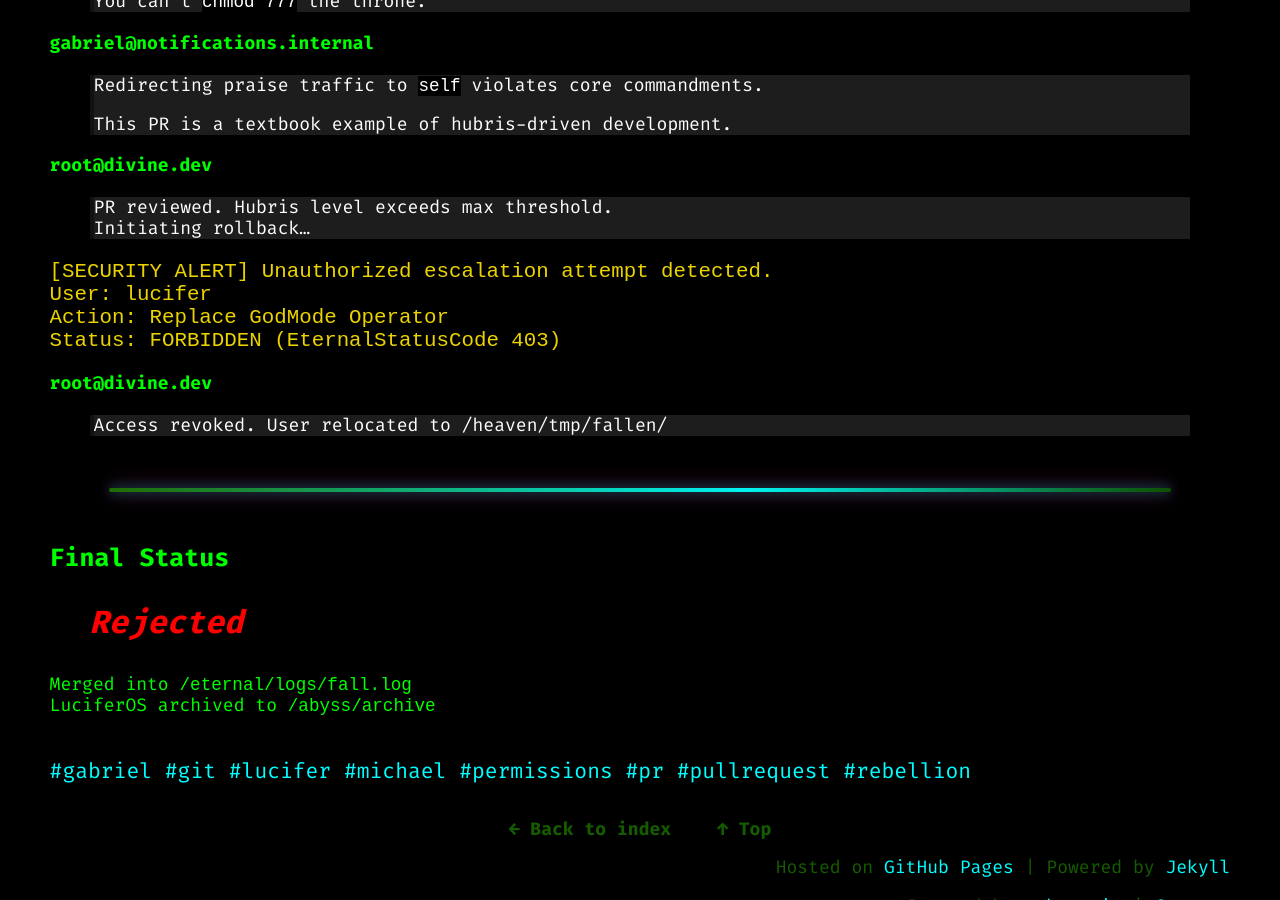
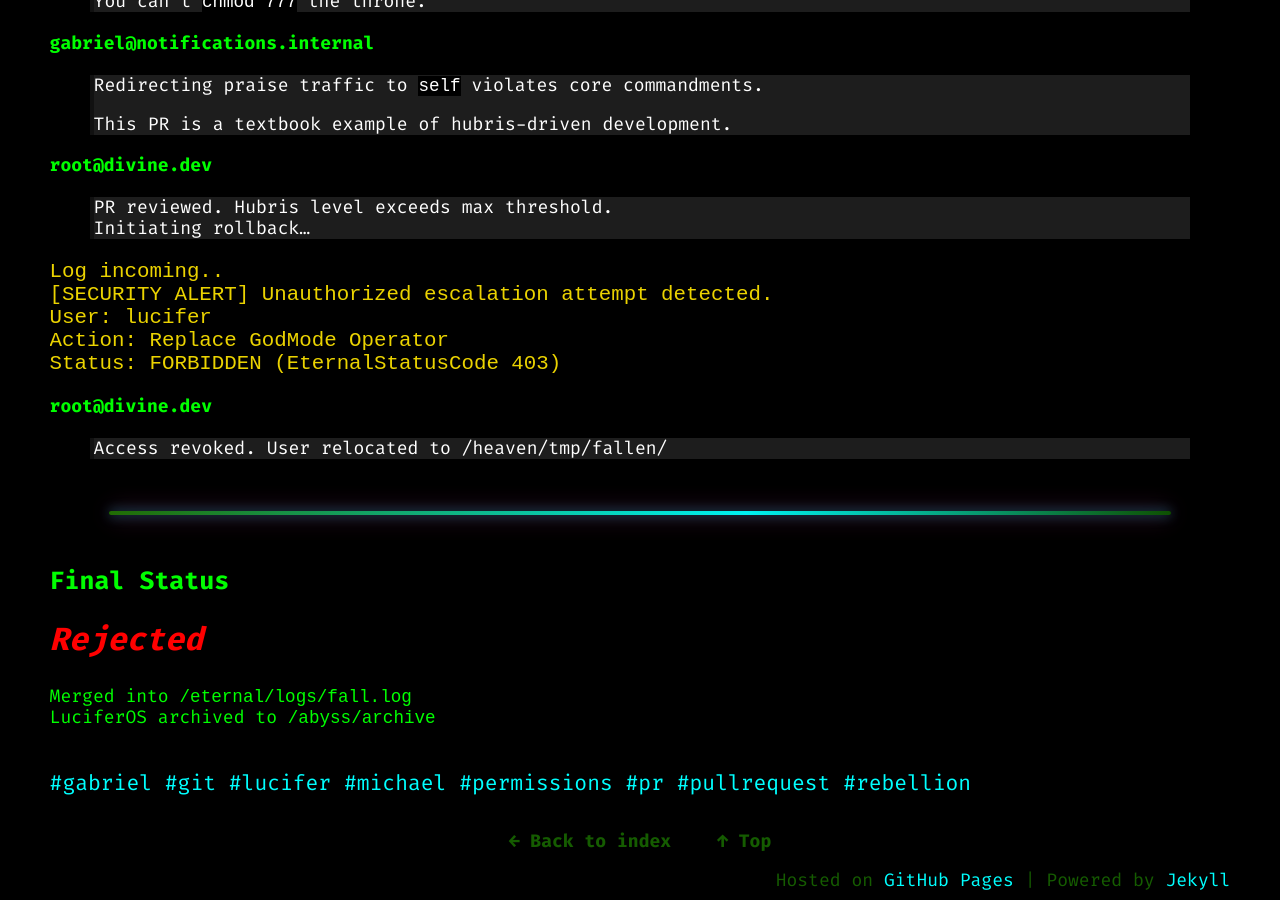
Before and after one commit to anthonypdawson/divine-devops-universe, a Jekyll site: the page built from _future/pr-666-luciferos-rejected.md, in a window 1280 px wide and 900 px high, scrolled down 2620 px. Built offline with Jekyll 4.4.1, drawn with Linux system fonts in a browser that asks for light colours.

Commit message:
Fix formatting and add log entry in PR #666 rejection document

````diff
--- a/_future/pr-666-luciferos-rejected.md
+++ b/_future/pr-666-luciferos-rejected.md
@@ -59,6 +59,7 @@ tar -xzf freewill-v2.0-beta.tar.gz && ./install.sh
 > Initiating rollback…
 
 ```
+Log incoming..
 [SECURITY ALERT] Unauthorized escalation attempt detected.
 User: lucifer
 Action: Replace GodMode Operator
@@ -71,7 +72,7 @@ Status: FORBIDDEN (EternalStatusCode 403)
 ---
 
 ### Final Status
-<h2 class="red"><em><ul><strong>Rejected</strong></ul></em></h2>
+<h2 class="red"><em><strong>Rejected</strong></em></h2>
 
 
 Merged into `/eternal/logs/fall.log`
````
